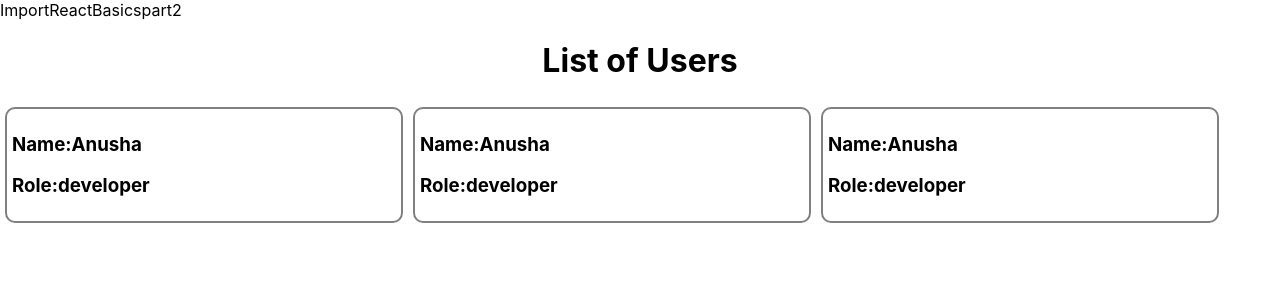
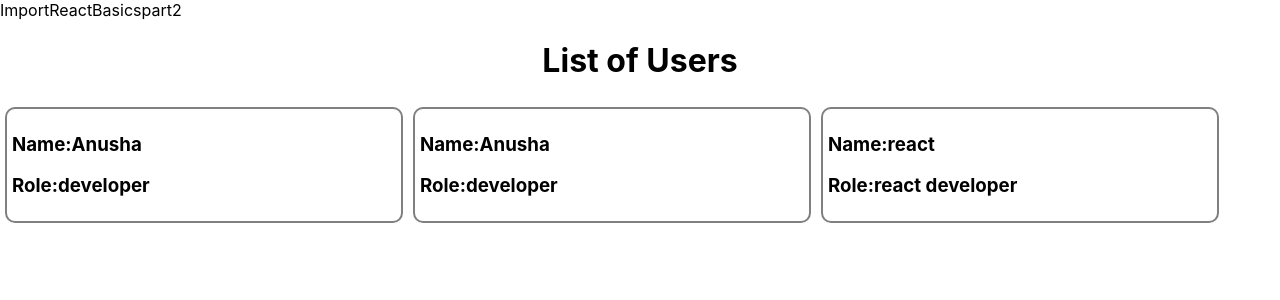
Before and after one commit to Anushareact/ReactProjectsUdemy, a React (Create React App) app in the folder react-basics/: page / in a window 1280 px wide. Shown: the top 300 px of the page. Built offline with nearby package versions, Linux system fonts and the light colour scheme.

Commit message:
setting default  props

```diff
--- a/react-basics/src/React/ReactBasicspart2/ImportReactBasicspart2.js
+++ b/react-basics/src/React/ReactBasicspart2/ImportReactBasicspart2.js
@@ -8,7 +8,7 @@ const ImportReactBasicspart2 = () => {
       <h1 style={{ textAlign: "center" }}>List of Users</h1>
       <Props name={"Anusha"} role={"developer"} />
       <Props name={"Anusha"} role={"developer"} />
-      <Props name={"Anusha"} role={"developer"} />
+      <Props  />
     </div>
   );
 }
--- a/react-basics/src/React/ReactBasicspart2/Props.js
+++ b/react-basics/src/React/ReactBasicspart2/Props.js
@@ -3,13 +3,19 @@ import React from 'react'
 const Props = (props) => {
   return (
     // <div>Props is a feature in react that allows us to send informations between components</div>
+    //Setting default props:there are two types.
     <>
       <div style={{border:"2px grey solid ",padding:"5px",margin:"5px",width:"30%",borderRadius:"10px",display:"inline-block"}}>
-        <h3>Name:{props.name}</h3>
-        <h3>Role:{props.role}</h3>
+        {/* //second type by using or we can set the default props */}
+        <h3>Name:{props.name || "react"}</h3>
+        <h3>Role:{props.role || "react developer"}</h3>
       </div>
     </>
   );
 }
-
+//1st type of setting default props
+// Props.defaultProps={
+//     name:"DefaultName",
+//     role:"DeafultRole"
+// }
 export default Props
```
